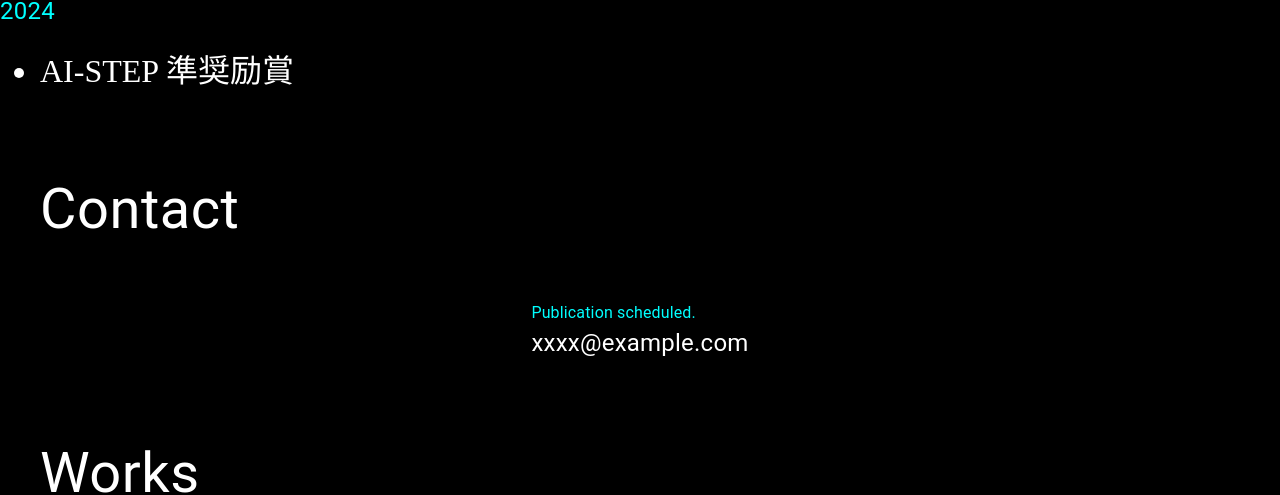
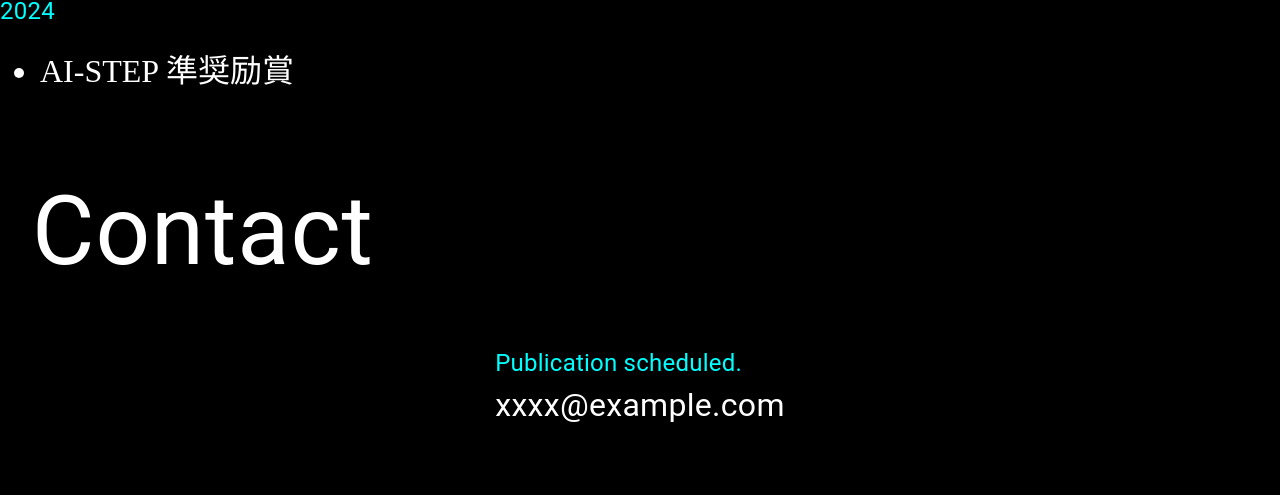
Before and after one commit to aoiacai/my_portfolio, a Next.js app: page / in a window 1280 px wide. Shown: the part 1354-1849 px from the top of the page. Built offline with nearby package versions, Linux system fonts and the light colour scheme.

Commit message:
Update Contact.tsx

```diff
--- a/app/components/Contact.tsx
+++ b/app/components/Contact.tsx
@@ -6,12 +6,12 @@ import { Avatar, Link, Typography } from '@mui/material';
 const Contact: React.FC = () => {
     return (
         <div className='profile' id='contact' style={{ paddingTop: '20px' }}>
-            <Typography style={{ fontSize: '7vh', padding: '5vh' }}>Contact</Typography>
+            <Typography style={{ fontSize: '12vmin', padding: '4vmin' }}>Contact</Typography>
             <div className='text-area'>
                 <div className='text_and_icon'>
                     <div style={{ display: 'block' }}>
-                        <Typography style={{ fontSize: '2vh', color: 'cyan' }}>Publication scheduled.</Typography>
-                        <Typography style={{ fontSize: '3vh' }}>xxxx@example.com</Typography>
+                        <Typography style={{ fontSize: '3vmin', color: 'cyan' }}>Publication scheduled.</Typography>
+                        <Typography style={{ fontSize: '4vmin' }}>xxxx@example.com</Typography>
                     </div>
                 </div>
             </div>
```
